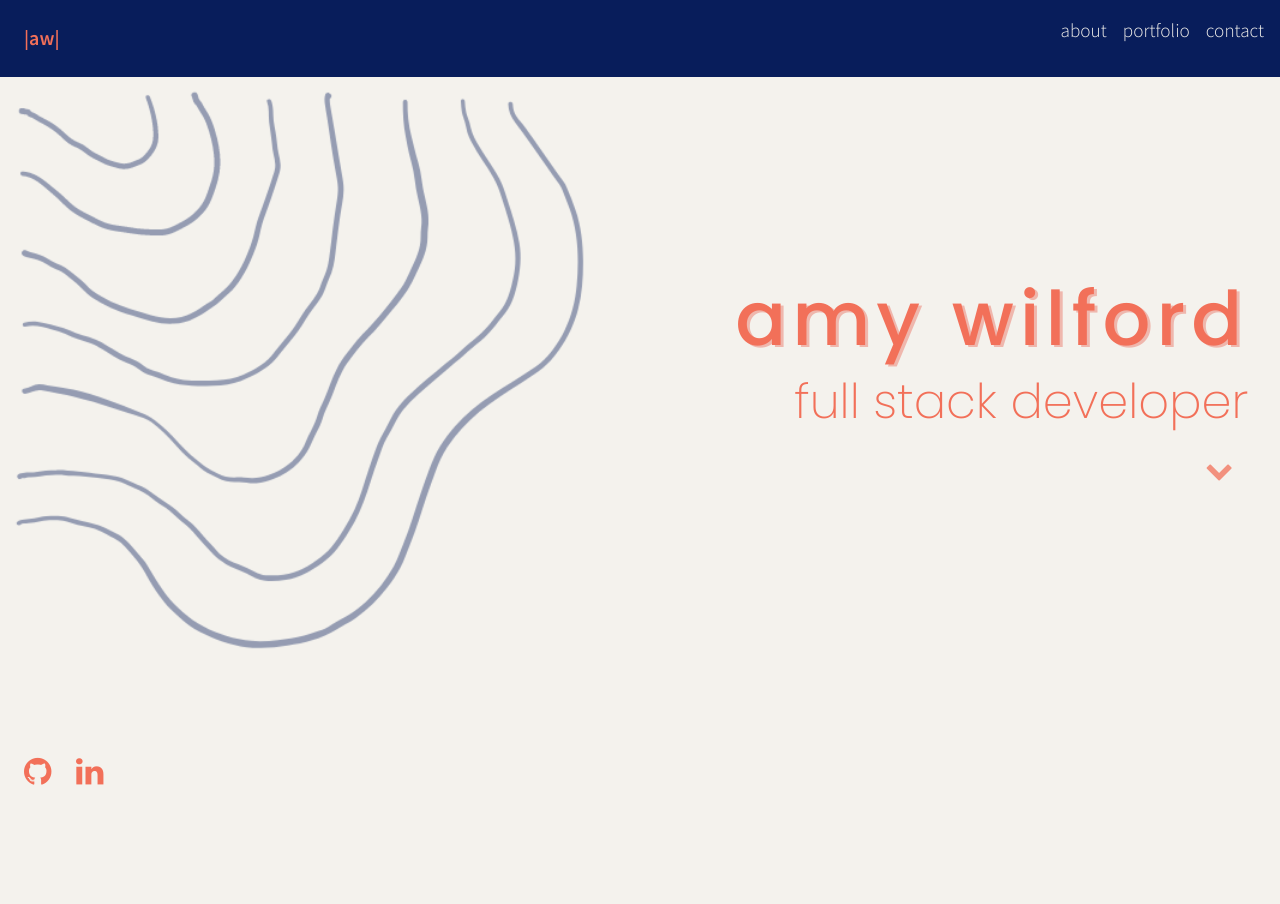
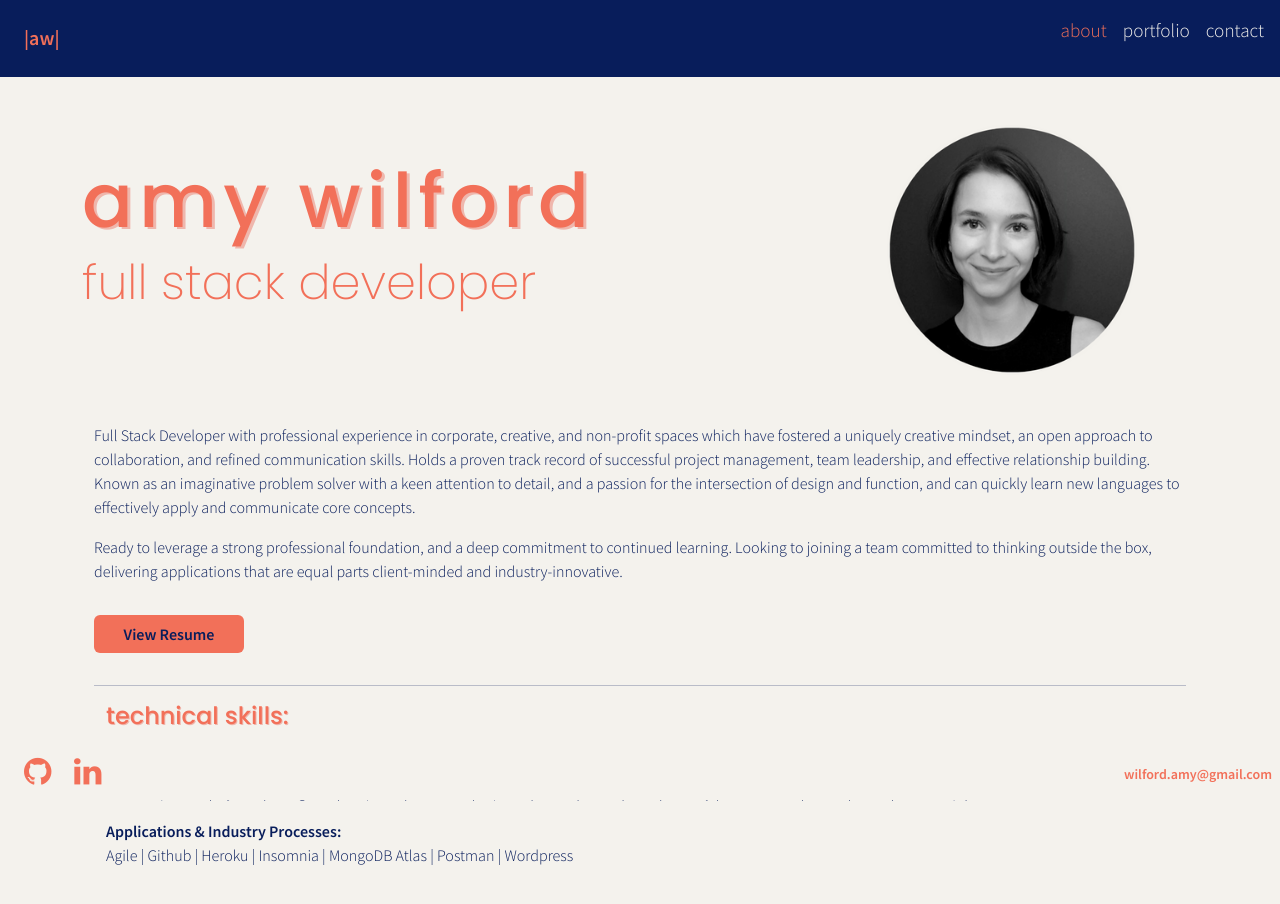
Before and after one commit to AmyWilford/aw-developer-portfolio, a React (Create React App) app: page / in a window 1280 px wide. Shown: the top 904 px of the page. Before the commit the page ends 800 px from the top, so only its background shows below. Built offline with nearby package versions, Linux system fonts and the light colour scheme.

Commit message:
merged home and about pages - added email to footer

```diff
--- /dev/null
+++ b/src/components/About.js
@@ -0,0 +1,61 @@
+import React from "react";
+// import profilePicture from "../../assets/profile-pic.png";
+// import "../styles/About.css";
+import CV from "../assets/AmyWilford-FullStackDeveloper-CV.pdf";
+
+export default function Home() {
+  return (
+    <div id="about">
+      <div className="container custom-container mt-5 custom-margin">
+        <div className="row custom-row">
+          {/* <div className="col-md-8"> */}
+          {/* <h4 className="mb-4">about amy:</h4> */}
+          <p>
+            Full Stack Developer with professional experience in corporate,
+            creative, and non-profit spaces which have fostered a uniquely
+            creative mindset, an open approach to collaboration, and refined
+            communication skills. Holds a proven track record of successful
+            project management, team leadership, and effective relationship
+            building. Known as an imaginative problem solver with a keen
+            attention to detail, and a passion for the intersection of design
+            and function, and can quickly learn new languages to effectively
+            apply and communicate core concepts.
+          </p>
+          <p>
+            Ready to leverage a strong professional foundation, and a deep
+            commitment to continued learning. Looking to joining a team
+            committed to thinking outside the box, delivering applications that
+            are equal parts client-minded and industry-innovative.
+          </p>
+            <a
+              href={CV}
+              className="btn custom-btn my-3"
+              target="_blank"
+              rel="noreferrer"
+            >
+              View Resume
+            </a>
+        </div>
+        <hr></hr>
+        <div className="container custom-container">
+          <div className="row">
+            <h4 className="mb-4">technical skills:</h4>
+            <div className="font-weight-bold">Languages & Frameworks: </div>
+            <p>
+              JavaScriptES6+ | MySQL | MongoDB | GraphQL | REST API | Express |
+              React | Node | TDD | JQuery | Handlebars | HTML | CSS3 | Bootstrap
+              | Bulma
+            </p>
+            <div className="font-weight-bold">
+              Applications & Industry Processes:
+            </div>
+            <p>
+              Agile | Github | Heroku | Insomnia | MongoDB Atlas | Postman |
+              Wordpress
+            </p>
+          </div>
+        </div>
+      </div>
+    </div>
+  );
+}
--- a/src/components/Container.js
+++ b/src/components/Container.js
@@ -2,7 +2,7 @@ import React, { useState } from "react";
 import Header from "./Header";
 import Footer from "./Footer";
 import Home from "./pages/Home";
-import About from "./pages/About";
+import About from "./About";
 import Portfolio from "./pages/Portfolio";
 import Contact from "./pages/Contact";
 
--- a/src/components/Footer.js
+++ b/src/components/Footer.js
@@ -21,6 +21,9 @@ export default function Footer() {
           <i className="fa fa-2x fa-linkedin mx-3"></i>
         </a>
       </div>
+      <div>
+        <small className="mr-2">wilford.amy@gmail.com</small>
+      </div>
     </nav>
   );
 }
--- a/src/components/Nav.js
+++ b/src/components/Nav.js
@@ -1,6 +1,8 @@
 import React from "react";
 import "./styles/Nav.css";
+
 export default function Nav({ currentPage, handlePageChange }) {
+
   return (
     <nav className="header">
       <div className="pl-2 font-weight-bold">
@@ -21,9 +23,9 @@ export default function Nav({ currentPage, handlePageChange }) {
           <li>
             <a
               href="#about"
-              onClick={() => handlePageChange("About")}
+              onClick={() => handlePageChange("Home")}
               className={
-                currentPage === "About"
+                currentPage === "Home"
                   ? "nav-link active pl-3"
                   : "nav-link pl-3"
               }
--- a/src/components/pages/About.js
+++ /dev/null
@@ -1,62 +0,0 @@
-import React from "react";
-import profilePicture from "../../assets/profile-pic.png";
-// import "../styles/About.css";
-import CV from "../../assets/AmyWilford-FullStackDeveloper-CV.pdf";
-
-export default function Home() {
-  return (
-    <div>
-      <div className="container custom-container mt-5 custom-margin">
-        <div className="row h-100 align-items-center custom-alignment justify-content-between">
-          <div className="col-md-8">
-            <h4 className="mb-4">about amy:</h4>
-            <p>
-              Full Stack Developer with professional experience in corporate,
-              creative, and non-profit spaces which have fostered a uniquely
-              creative mindset, an open approach to collaboration, and refined
-              communication skills. Holds a proven track record of successful
-              project management, team leadership, and effective relationship
-              building. Known as an imaginative problem solver with a keen
-              attention to detail, and a passion for the intersection of design
-              and function, and can quickly learn new languages to effectively
-              apply and communicate core concepts.
-            </p>
-            <p>
-              Ready to leverage a strong professional foundation, and a deep
-              commitment to continued learning. Looking to joining a team
-              committed to thinking outside the box, delivering applications
-              that are equal parts client-minded and industry-innovative.
-            </p>
-            <a href={CV} className="btn custom-btn my-3" download>
-              <i className="fa fa-download download-icon"></i> Download Resume
-            </a>
-          </div>
-          <div className="col-md-4 text-center profile">
-            <img
-              className="img-fluid profile-img"
-              src={profilePicture}
-              alt="profile"
-            />
-          </div>
-        </div>
-        <hr></hr>
-        <div className="container custom-container">
-          <div className="row">
-            <h4 className="mb-4">technical skills:</h4>
-            <div className="font-weight-bold">Languages & Frameworks: </div>
-            <p>
-              JavaScriptES6+ | MySQL | MongoDB | GraphQL | REST API | Express | React | Node |
-              TDD | JQuery | Handlebars | HTML | CSS3 | Bootstrap | Bulma
-            </p>
-            <div className="font-weight-bold">
-              Applications & Industry Processes:
-            </div>
-            <p>
-              Agile | Github | Heroku | Insomnia | MongoDB Atlas | Postman | Wordpress
-            </p>
-          </div>
-        </div>
-      </div>
-    </div>
-  );
-}
--- a/src/components/pages/Contact.js
+++ b/src/components/pages/Contact.js
@@ -77,9 +77,6 @@ export default function Contact() {
           </button>
           <p className="font-italic">{response}</p>
         </form>
-        <p className="mt-2 text-right font-weight-bold custom-color">
-          You can also reach me directly at wilford.amy @ gmail.com
-        </p>
       </div>
     </div>
   );
--- a/src/components/pages/Home.js
+++ b/src/components/pages/Home.js
@@ -1,35 +1,36 @@
 import React from "react";
 import "../styles/Container.css";
 import "font-awesome/css/font-awesome.min.css";
-import squiggle from "../../assets/squiggle.png";
+import profilePicture from "../../assets/profile-pic.png";
+import About from "../About";
+
+// import squiggle from "../../assets/squiggle.png";
 
 export default function Home({ currentPage, handlePageChange }) {
   return (
-    <div className="row home-row">
-      <div className="col-sm-4 custom-squiggle-box">
-        <img
-          src={squiggle}
-          alt="squiggle-design"
-          className="custom-squiggle"
-        ></img>
-      </div>
-      <div className="col-sm-8 align-self-center">
-        <div className="hero-text px-2">
-          <div>
-            <h1 className="pop-in">amy wilford</h1>
-            <h2 className="pop-in">full stack developer</h2>
+    <div className="container">
+      <div className="row home-row align-items-center mt-5">
+
+        <div className="col-md-8 align-self-center">
+          <div className="hero-text">
             <div>
-              <a
-                className="chevron"
-                href="#about"
-                onClick={() => handlePageChange("About")}
-              >
-                <i className="fa fa-2x fa-solid fa-chevron-down mt-3 mr-4 chevron"></i>
-              </a>
+              <h1 className="pop-in">amy wilford</h1>
+              <h2 className="pop-in">full stack developer</h2>
             </div>
           </div>
         </div>
+        <div className="col-md-4 text-center profile">
+          <img
+            className="img-fluid profile-img pop-in"
+            src={profilePicture}
+            alt="profile"
+          />
+        </div>
+        <div>
+        <About />
       </div>
+      </div>
+
     </div>
   );
 }
--- a/src/components/styles/Container.css
+++ b/src/components/styles/Container.css
@@ -1,7 +1,7 @@
 /* HomePage Styles and Animation */
 .hero-text {
     /* margin-top: 8rem; */
-    text-align: right;
+    text-align: left;
     color: #F27059;
     margin-bottom: 2rem;
 }
@@ -15,10 +15,10 @@
     opacity: 0.4;
     width: 600px;
 }
+.profile-img {
+    width: 250px;
+}
 
-.hero-text {
-    padding-right: 2rem !important;
-}
 
 h1 {
     animation-delay: .5s;
@@ -38,18 +38,18 @@ h2 {
     opacity: 0;
 }
 
-.chevron {
+/* .chevron {
     color: #F27059;
     animation: fade-slide-up .5s 1s ease-out forwards,
                     pulse 2s 3s ease-out infinite;
         opacity: 0;
-}
+} */
 
-.chevron:hover {
+/* .chevron:hover {
     color: #EFB7AD;
-}
+} */
 
-@keyframes fade-slide-up {
+/* @keyframes fade-slide-up {
     0% {
         opacity: 0;
         transform: translateY(4em);
@@ -72,7 +72,7 @@ h2 {
         opacity: 1;
         transform: none;
     }
-}
+} */
 @keyframes pop-in {
     0% {
       opacity: 0;
@@ -89,15 +89,14 @@ h2 {
     background-color: #F27059;
     color: #081D5B;
     font-weight: bold;
+    max-width: 150px;
+    justify-content: right;
 }
 
 .custom-btn:hover {
     background-color: #EFB7AD;
     color: #081D5B;
     border: none;
-}
-.download-icon {
-    color: #081D5B;
 }
 
 /* contact page */
@@ -109,6 +108,9 @@ h2 {
 @media only screen and (max-width: 767px) {
     .custom-container {
         text-align: center
+    }
+    .custom-row {
+        justify-content: center;
     }
     .profile {
         padding: 2rem;
--- a/src/components/styles/Footer.css
+++ b/src/components/styles/Footer.css
@@ -3,10 +3,14 @@
     background-color:#F4F2ED ;
     margin-top: 60px;
 }
-i {
+i, small {
     color:#F27059;
-    width: 20px;
+    width: 18px;
 }
 i:hover {
     color: #EFB7AD;
 }
+
+small {
+    font-weight: bold;
+}
```
Also changed, not shown: src/assets/squiggle.png (deleted).
